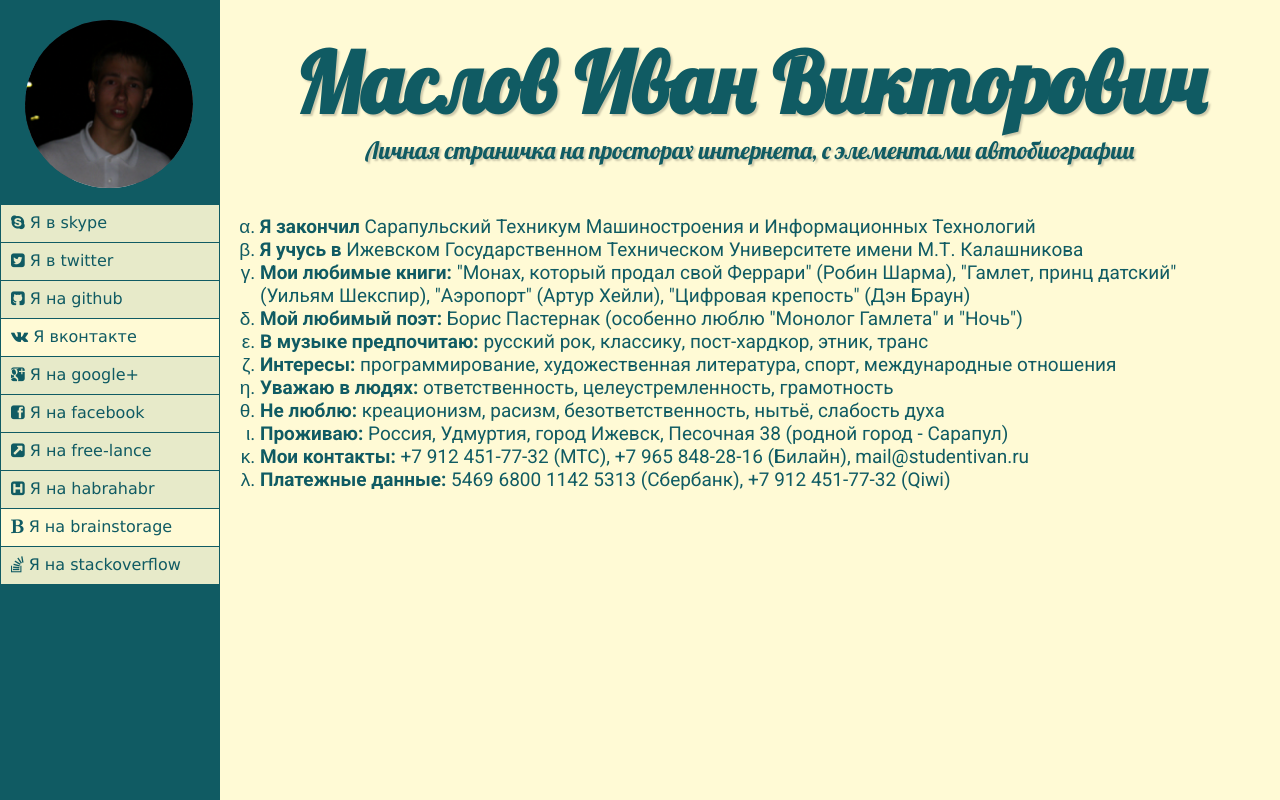
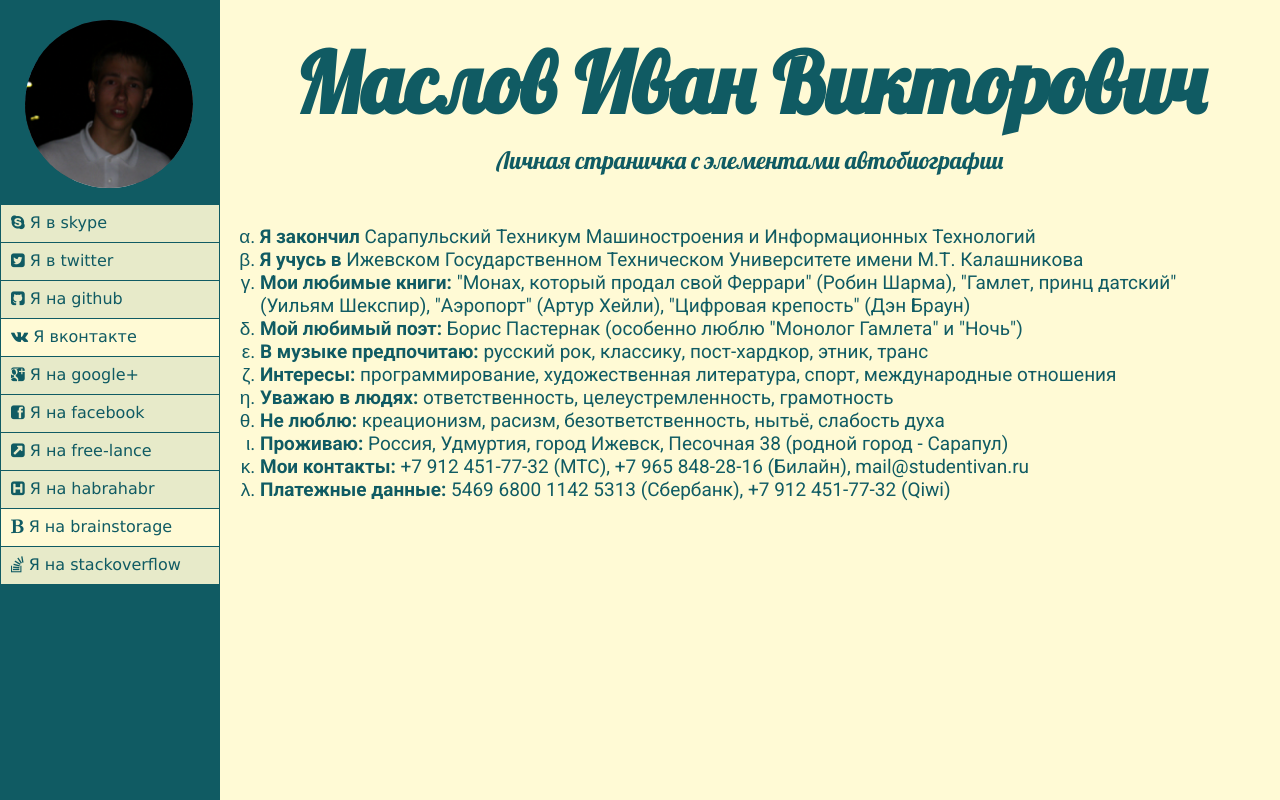
Before and after one commit to studentIvan/studentivan.ru, a PHP site: page / in a window 1280 px wide. Run offline with PHP 8.4, Linux system fonts and the light colour scheme; style sheets or scripts are compiled from the project's sources; some libraries are stand-ins or nearby versions.

Commit message:
3:28 AM 30.01.2013

```diff
--- a/index.html
+++ b/index.html
@@ -76,7 +76,7 @@
     <section role="page">
         <header>
             <h1>Маслов Иван Викторович</h1>
-            <p>Личная страничка на просторах интернета, с элементами автобиографии</p>
+            <p>Личная страничка с элементами автобиографии</p>
         </header>
 
         <p>
--- a/stylesheets/main.less
+++ b/stylesheets/main.less
@@ -61,8 +61,6 @@ section[role="page"] {
 
     header
     {
-        text-shadow: 2px 2px 2px rgba(0, 0, 0, 0.2);
-
         h1 {
             font-size: 84px;
             animation: moveFromTop 500ms ease-in-out;
@@ -70,7 +68,7 @@ section[role="page"] {
 
         p {
             animation: moveFromTop 2000ms ease-in-out;
-            padding-top: 0px;
+            padding-top: 10px;
             padding-left: 0px;
             text-align: center;
             font-size: 24px;
@@ -105,9 +103,9 @@ section[role="avatar"] {
         position: absolute;
         left: 25px;
 
-        /*&:hover {
+        &:hover {
             -webkit-filter: hue-rotate(65deg);
-        }*/
+        }
     }
 }
 
```
